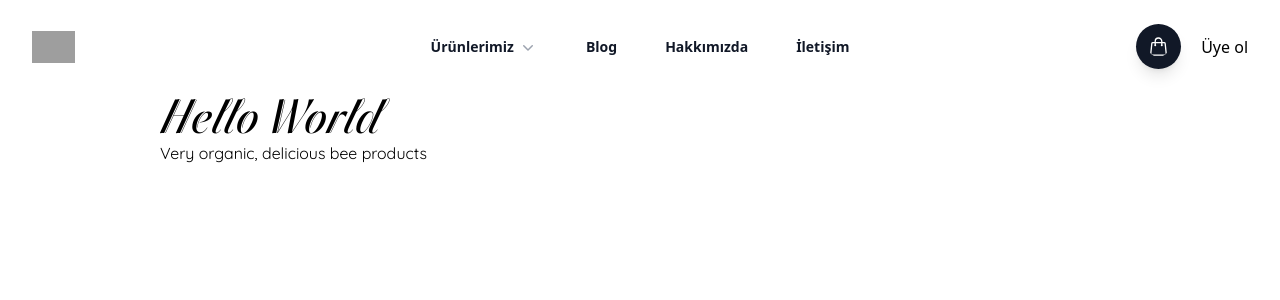
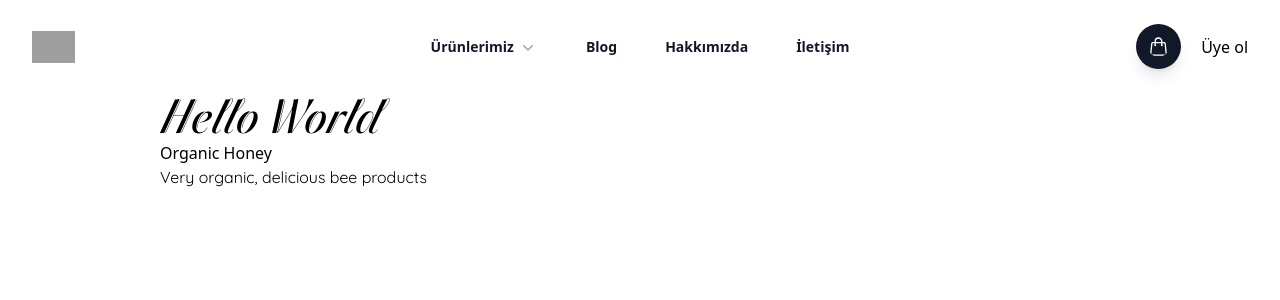
Before and after one commit to EnesAnadolu/anatolian-honey, a Next.js app: page / in a window 1280 px wide. Shown: the top 300 px of the page. Built offline with nearby package versions, Linux system fonts and the light colour scheme; grey boxes are pictures that could not be loaded.

Commit message:
Başlık ekleme

```diff
--- a/src/app/page.tsx
+++ b/src/app/page.tsx
@@ -8,9 +8,9 @@ export default function Home() {
       <Header />
       <div className="ml-40 ">
         <h4 className="custom-font-headline text-5xl">Hello World</h4>
+        <h3>Organic Honey</h3>
         <p className="custom-font-body">Very organic, delicious bee products</p>
       </div>
-
     </main>
   );
 }
```
